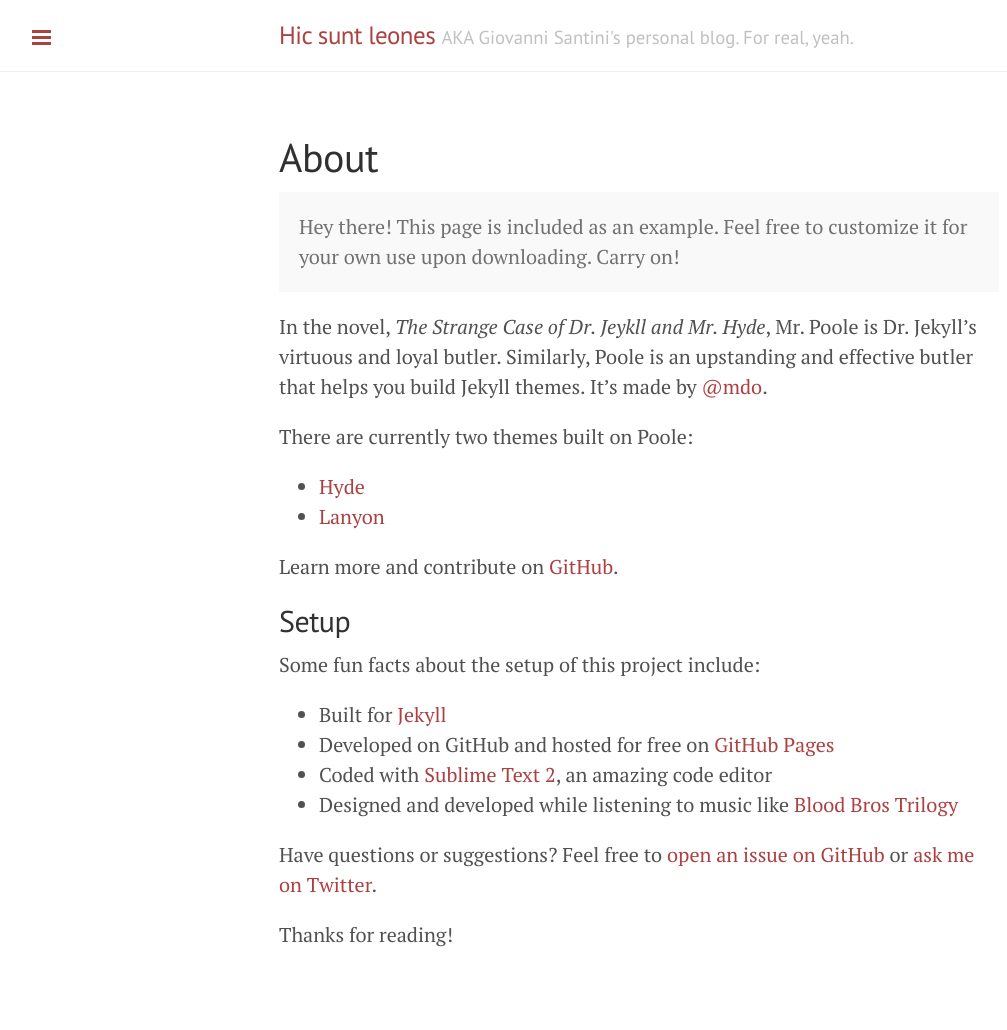
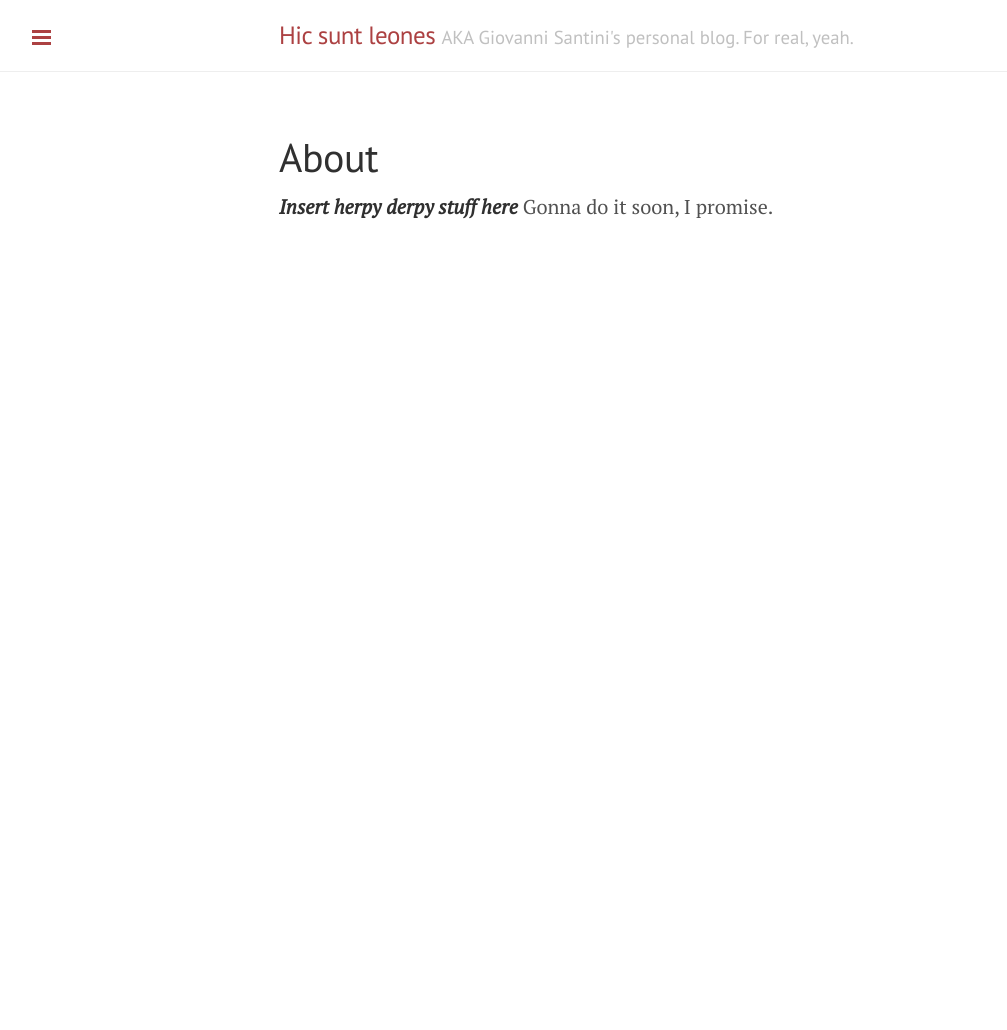
Before and after one commit to ItachiSan/itachisan.github.io, a Jekyll site: the page built from about.md, in a window 1280 px wide. Shown: the whole page, without its empty margins (1-1008 px from the left). Built offline with Jekyll 4.4.1, drawn with Linux system fonts in a browser that asks for light colours; Markdown is read by kramdown in place of the engine named in the settings; after the commit the page ends 900 px from its top, so only the background shows below that.

Commit message:
No more default "about"

```diff
--- a/about.md
+++ b/about.md
@@ -3,28 +3,5 @@
 title: About
 ---
 
-<p class="message">
-  Hey there! This page is included as an example. Feel free to customize it for your own use upon downloading. Carry on!
-</p>
-
-In the novel, *The Strange Case of Dr. Jeykll and Mr. Hyde*, Mr. Poole is Dr. Jekyll's virtuous and loyal butler. Similarly, Poole is an upstanding and effective butler that helps you build Jekyll themes. It's made by [@mdo](https://twitter.com/mdo).
-
-There are currently two themes built on Poole:
-
-* [Hyde](http://hyde.getpoole.com)
-* [Lanyon](http://lanyon.getpoole.com)
-
-Learn more and contribute on [GitHub](https://github.com/poole).
-
-## Setup
-
-Some fun facts about the setup of this project include:
-
-* Built for [Jekyll](http://jekyllrb.com)
-* Developed on GitHub and hosted for free on [GitHub Pages](https://pages.github.com)
-* Coded with [Sublime Text 2](http://sublimetext.com), an amazing code editor
-* Designed and developed while listening to music like [Blood Bros Trilogy](https://soundcloud.com/maddecent/sets/blood-bros-series)
-
-Have questions or suggestions? Feel free to [open an issue on GitHub](https://github.com/poole/issues/new) or [ask me on Twitter](https://twitter.com/mdo).
-
-Thanks for reading!
+***Insert herpy derpy stuff here***
+Gonna do it soon, I promise.
```
